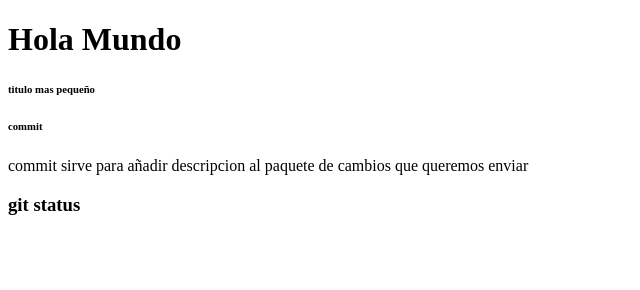
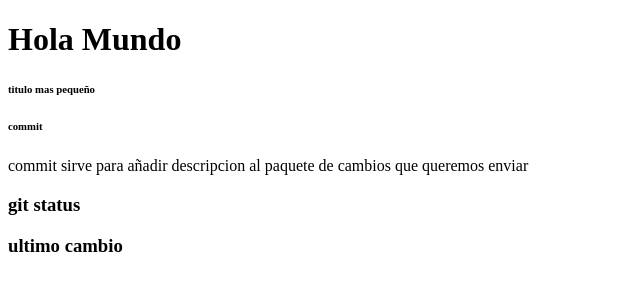
Before and after one commit to GabrielFuentes1/estructuraClase, a plain HTML site: page index.html in a window 1280 px wide. Shown: the whole page, without its empty margins (0-640 px from the left). Drawn offline with Linux system fonts and the light colour scheme.

Commit message:
lasto cambio

```diff
--- a/index.html
+++ b/index.html
@@ -11,6 +11,7 @@
     <h6>commit</h6>
     <p>commit sirve para añadir descripcion al paquete de cambios que queremos enviar</p>
     <h3> git status</h3>
+    <h3>ultimo cambio</h3>
 
 
 
```
